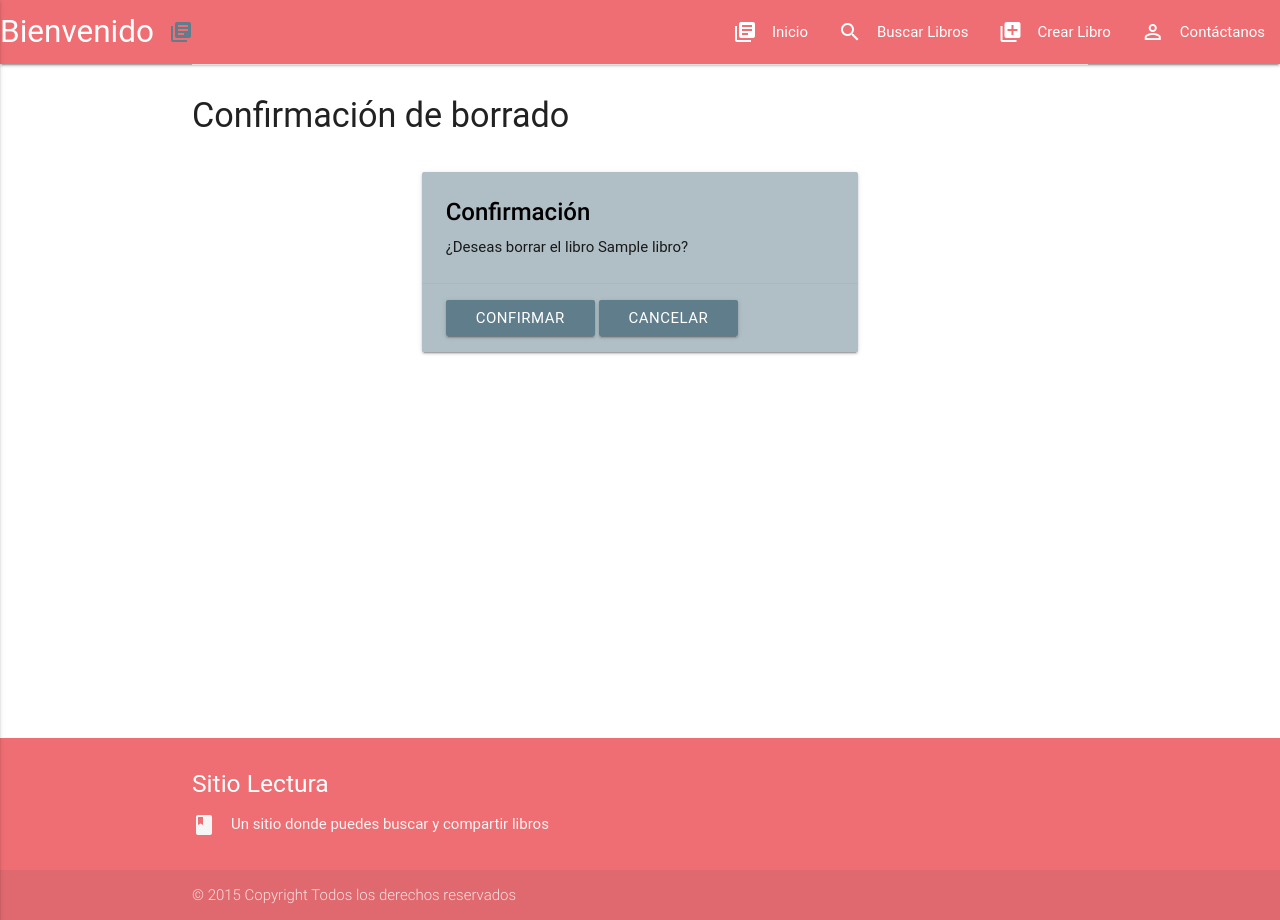
After one commit to CarMoreno/ReadingRoom, a Django app: page /sitiolectura/1/delete-libro in a window 1280 px wide. The commit adds this page. Run offline with Django 3.2, Linux system fonts and the light colour scheme; tables that the repository leaves empty hold one stand-in row (values such as "Sample post"); some libraries are stand-ins or nearby versions; some web fonts are replaced.

Commit message:
Opción de borrado de libros añadido :arrow_upper_right:

```diff
--- a/biblioteca/models.py
+++ b/biblioteca/models.py
@@ -1,5 +1,7 @@
 from django.db import models
+from django.db.models.signals import post_delete#Seniales
 from django.core.urlresolvers import reverse
+from django.dispatch import receiver
 
 # Create your models here.
 class Editor(models.Model):
@@ -14,7 +16,7 @@ class Editor(models.Model):
 		return self.nombre
 
 	def get_absolute_url(self):
-		return reverse('sitio:catalogo')
+		return reverse('sitio:index')
 
 	class Meta:
 		verbose_name_plural = 'Editores'
@@ -30,23 +32,35 @@ class Autor(models.Model):
 		return cadena
 
 	def get_absolute_url(self):
-		return reverse('sitio:catalogo')
+		return reverse('sitio:index')
 
 	class Meta:
 		ordering = ["nombre"]#Por default, Siempre ordenara por nombre todos los registros
 		verbose_name_plural='Autores'
 
+#____________________________________________________________
+#Funcion que permite setear el valor por default para el argumento M2M Autor
+def defaultM2M():
+	return [Autor.objects.first().pk]
 
 class Libro(models.Model):
 	titulo = models.CharField(max_length=100)
-	autores = models.ManyToManyField(Autor, default=Autor.objects.filter(pk=1)) # Un libro, puede ser escrito por muchos autores, y un autor puede escribir muchos libros (Relacion muchos a muchos entre libro y autor)
+	autores = models.ManyToManyField(Autor) # Un libro, puede ser escrito por muchos autores, y un autor puede escribir muchos libros (Relacion muchos a muchos entre libro y autor)
 	editor = models.ForeignKey(Editor, default=Editor.objects.filter(pk=1))	#Un editor puede distribuir muchos libros, pero un libro solo puede ser distribuido por un solo editor (Relacion uno a muchos entre libros y editor, tambien conocida como llave foranea)
 	fecha_publicacion = models.DateField(help_text='Usa el formato DD/MMM/YYYY')
 	portada = models.ImageField(upload_to = 'portadas/', null=True, blank=True)#Crea una carpeta donde guarara las imagenes de las portadas, al final la imagen tendra que cargarse en: media/portadas/
 	sinopsis = models.TextField(blank=True)
 
 	def get_absolute_url(self):
-		return reverse('sitio:catalogo')
+		return reverse('sitio:index')
 
 	def __unicode__(self):#__str__ para python 3
 		return self.titulo
+
+
+#funcion que permite eliminar de forma correcta (eliminar el fichero) la imagen asociada a la ruta de
+#un Libro
+@receiver(post_delete, sender=Libro)
+def libro_delete(sender, instance, **keywargs):
+	"""Borra los ficheros de las fotos que se eleminan"""
+	instance.portada.delete(False)
--- a/biblioteca/templates/biblioteca/buscar.html
+++ b/biblioteca/templates/biblioteca/buscar.html
@@ -22,7 +22,7 @@
 						</div>
 				</div>
 				<div class="card-action">
-					<button class="btn waves-effect waves-light  blue-grey" type="submit">Enviar</button>
+					<button class="btn waves-effect waves-light  blue-grey" type="submit">Crear</button>
 				</div>
 					</form>{# final del form #}
 			</div>
--- a/biblioteca/templates/biblioteca/detalles_libro.html
+++ b/biblioteca/templates/biblioteca/detalles_libro.html
@@ -15,6 +15,7 @@
 	          <span class="card-title" style="color:#546e7a;"><strong>{{libro.titulo}}</strong></span>
 	        </div>
 	    </div>
+
 	</div>
 	<div class="col s12 l8 m7">
 		<table class="hoverable">
@@ -41,6 +42,7 @@
 				<p>{{libro.sinopsis}}</p>
 			</div>
 		</div>
+			<a href="{% url 'sitio:delete' libro.pk %}" class="btn-floating waves-effect waves-light tooltipped red" data-tooltip="Eliminar Libro (en proceso...)"data-position="right" name="delete_book"><i class="material-icons">delete</i></a>
 	</div>
 </div>
 {%endblock main%}
--- /dev/null
+++ b/biblioteca/templates/biblioteca/libro_confirm_delete.html
@@ -0,0 +1,20 @@
+{% extends "biblioteca/base.html" %}
+{% block section_name %}Confirmación de borrado{% endblock section_name %}
+{% block main %}
+	<form action="" method="POST">{%csrf_token%}
+		<div class="row">
+			<div class=" col  s12 m8 offset-m6 l6 offset-l3">
+				<div class="card  blue-grey lighten-3">
+					<div class="card-content">
+						<span class="card-title black-text"><strong>Confirmación</strong></span>
+						<p>¿Deseas borrar el libro {{libro.titulo}}?</p>
+					</div>
+					<div class="card-action">
+						<button class="btn waves-effect waves-light  blue-grey" type="submit">Confirmar</button>
+						<a class="btn waves-effect waves-light  blue-grey white-text" href="{% url 'sitio:index' %}">Cancelar</a>
+					</div>
+				</div>
+			</div>
+		</div>
+	</form>
+{% endblock main %}
--- a/biblioteca/urls.py
+++ b/biblioteca/urls.py
@@ -16,6 +16,8 @@ urlpatterns = [
 	url(r'^(?P<pk>\d+)/update-libro$', views.LibroUpdateView.as_view(), name='update'),
 	#Detail Libros
 	url(r'^(?P<pk>\d+)/detalles-libro$', views.LibroDetailView.as_view(), name='detail'),
+	#Delete Libros
+	url(r'^(?P<pk>\d+)/delete-libro$', views.LibroDeleteView.as_view(), name='delete'),
 	# #Registrarse
 	# url(r'^$', views.registrarse, name="registrarse"),
 ]
--- a/biblioteca/views.py
+++ b/biblioteca/views.py
@@ -1,10 +1,10 @@
 from django.shortcuts import render, render_to_response
 from django.http import HttpResponse, HttpResponseRedirect
-from django.core.urlresolvers import reverse
+from django.core.urlresolvers import reverse_lazy
 from biblioteca.models import Libro, Editor, Autor#Importamos modelos
 from biblioteca.forms import FormContacto, FormCrearLibro#Importamos los formularios creados con la api de forms
 from django.views.generic import ListView, DetailView #Listas genericas de Django
-from django.views.generic.edit import CreateView, UpdateView#Listas genericas de Django
+from django.views.generic.edit import CreateView, UpdateView, DeleteView#Listas genericas de Django
 from django.contrib.auth.forms import UserCreationForm
 # Create your views here.
 TAMANO_QUERY_BUSQUEDA = 100
@@ -39,6 +39,10 @@ class LibroDetailView(DetailView):
 	"""Clase-Vista generica que mostrara los detalles de un libro para que podamos conocerlo mejor :)"""
 	model = Libro
 	template_name = 'biblioteca/detalles_libro.html'
+
+class LibroDeleteView(DeleteView):
+	model = Libro
+	success_url = reverse_lazy('sitio:index')#Hacia donde me redirige despues de eliminar un libro
 #_____________________________________________________________________________________________________
 def buscar(request):
 	"""Busca por nombre, libros en la base de datos"""
--- a/sitiolectura/urls.py
+++ b/sitiolectura/urls.py
@@ -4,7 +4,7 @@ from django.contrib import admin
 
 urlpatterns = [
     # Examples:
-    url(r'^$', RedirectView.as_view(url='/biblioteca/'), name='index'),#Esta linea me redirige de la raiz (localhost:8000) a sitiolectura (localhost:8000/sitiolectura), en dicho folder debra de haber una url que coincida con el patron
+    url(r'^$', RedirectView.as_view(url='/sitiolectura/'), name='index'),#Esta linea me redirige de la raiz (localhost:8000) a sitiolectura (localhost:8000/sitiolectura), en dicho folder debra de haber una url que coincida con el patron
     # url(r'^blog/', include('blog.urls')),
     url(r'^admin/', include(admin.site.urls)),
     url(r'^sitiolectura/', include('biblioteca.urls', namespace='sitio')),
```
Also changed, not shown: README.md, biblioteca.sqlite3, biblioteca/templates/biblioteca/base.html (line endings or trailing spaces), media/icon.ico (renamed from media/portadas/icon.ico), media/portadas/El_coronel_no_tiene_quien_le_escriba0.preview.jpg (deleted), media/portadas/Fernando_Soto_Aparicio_-_La_Rebelión_de_las_Ratas.jpg (deleted), media/portadas/cieananos.jpg (deleted), media/portadas/cronica-de-una-muerte-anunciada1-gabriel-garcia-marquez.jpg (deleted), media/portadas/maria.jpg (deleted), media/portadas/mientras_llueve.jpg (deleted), media/portadas/sangre_de_campeon.jpg (deleted), media/portadas/tom-sawyer.jpg (deleted), 1 other file.
